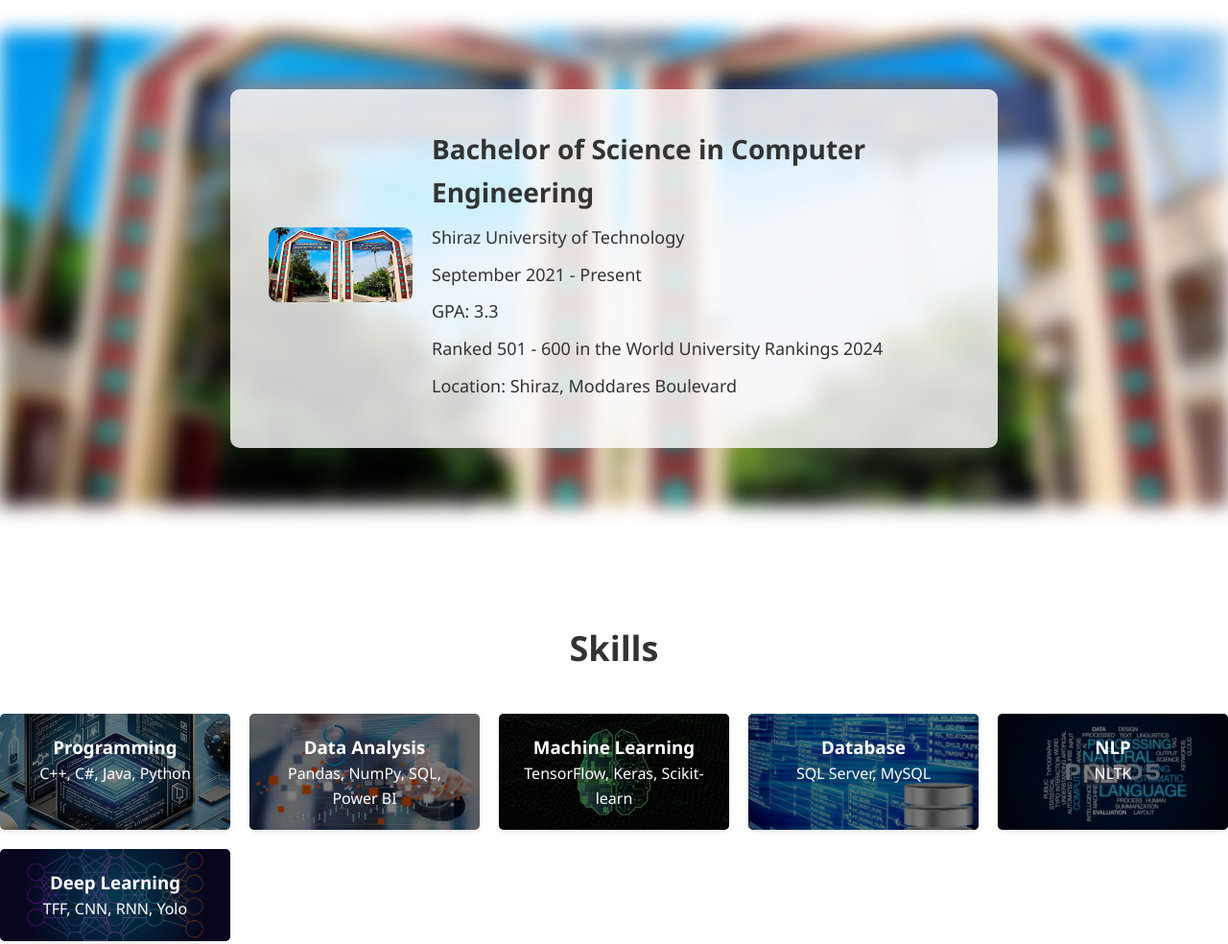
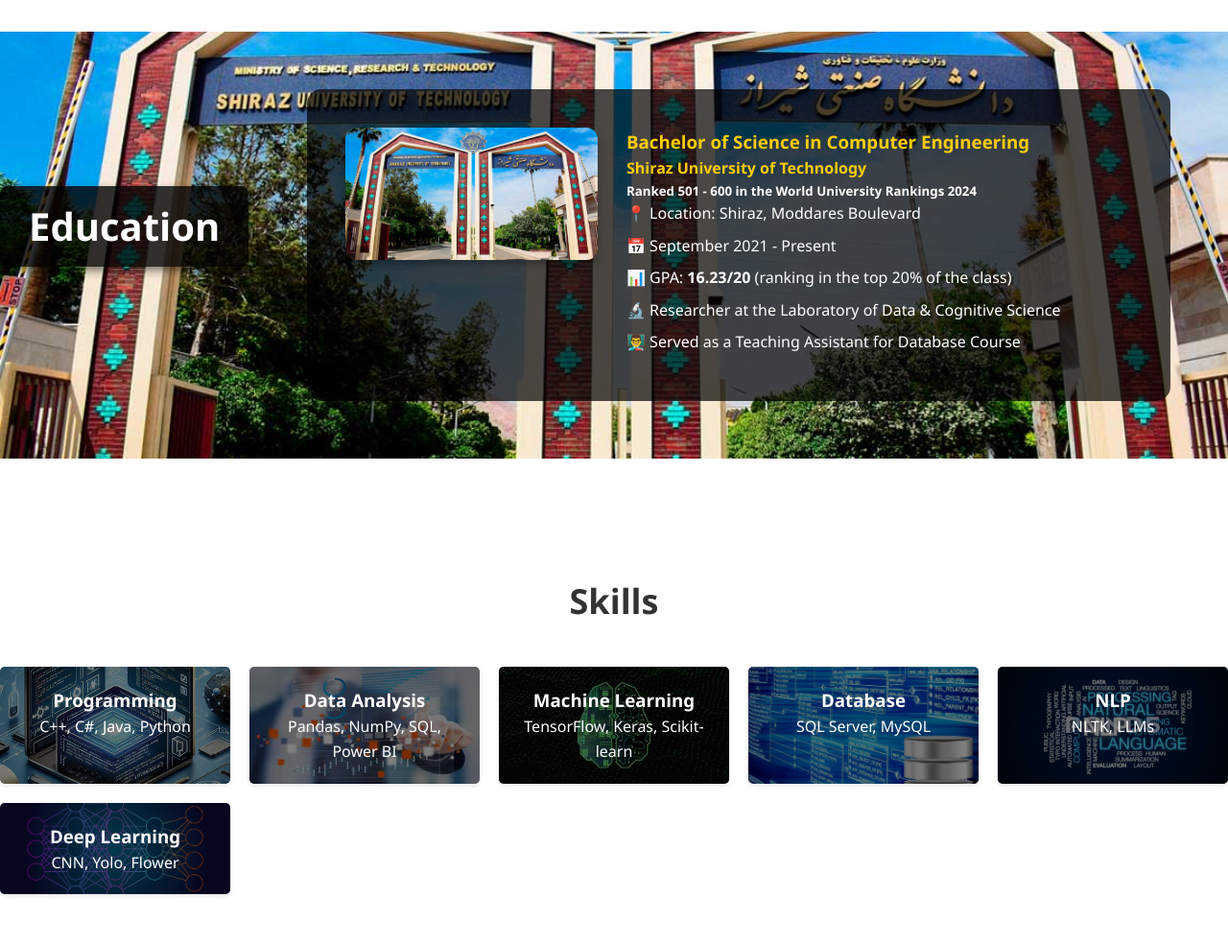
Before and after one commit to mohAhanin/Portfolio-Webpage, a plain HTML site: page index.html in a window 1280 px wide. Shown: the part 840-1824 px from the top of the page at 96% size. Drawn offline with Linux system fonts and the light colour scheme; a script that the page names is missing.

Commit message:
esfand 1403

```diff
--- a/index.html
+++ b/index.html
@@ -1,14 +1,17 @@
 <!DOCTYPE html>
 <html lang="en">
+
 <head>
   <meta charset="UTF-8">
   <meta name="viewport" content="width=device-width, initial-scale=1.0">
-  <title>Mohammad Amin Ahanin -  Portfolio</title>
+  <title>Mohammad Amin Ahanin - Portfolio</title>
   <link rel="stylesheet" href="styles.css">
 </head>
+
 <body>
   <header>
     <nav>
+
       <div class="logo">
         <a href="https://www.linkedin.com/in/mohammadamin-ahanin-a5729a236/" target="_blank">Mohammadamin Ahanin</a>
       </div>
@@ -25,7 +28,7 @@
   <section class="hero">
     <div class="hero-content">
       <h1>Welcome </h1>
-      <p>Explore my projects and skills in Federated-Learning, Deep-Learning, and more.</p>
+      <p>Explore my projects and skills in Data Analysis, Machine Learning, and more.</p>
       <!-- <a href="#about" class="btn">Learn More</a> -->
     </div>
   </section>
@@ -36,7 +39,8 @@
     <div class="about-content">
       <div class="about-text">
         <h2>About Me</h2>
-      <p>Excited to tackle challenging data projects with my skills in data science and machine learning. Eager to contribute to team success and make an impact.</p>
+        <p>Excited to tackle challenging data projects with my skills in data science and machine learning. Eager to
+          contribute to team success and make an impact.</p>
         <p>Email: <a href="mailto:maahaninir@gmail.com">maahaninir@gmail.com</a></p>
         <p>Phone: +98 9339174250</p>
         <p>Location: Shiraz, Iran</p>
@@ -52,7 +56,7 @@
   </section>
 
   <section id="education">
-      <!-- <h2>Education </h2> -->
+    <h2>Education</h2>
     <div class="education-content">
         <div class="education-image">
             <a href="https://www.sutech.ac.ir" target="_blank">
@@ -61,14 +65,19 @@
         </div>
         <div class="education-details">
             <h3>Bachelor of Science in Computer Engineering</h3>
-          <p>Shiraz University of Technology</p>
-          <p>September 2021 - Present</p>
-          <p>GPA: 3.3</p>
-          <p>Ranked 501 - 600 in the World University Rankings 2024</p>
-          <p>Location: Shiraz, Moddares Boulevard</p>
+            <h4>Shiraz University of Technology</h4>
+            <h5>Ranked 501 - 600 in the World University Rankings 2024</h5>
+            <p>📍 Location: Shiraz, Moddares Boulevard</p>
+            <p>📅 September 2021 - Present</p>
+            <p>📊 GPA: <b>16.23/20</b> (ranking in the top 20% of the class)</p>
+            <p>🔬 Researcher at the Laboratory of Data & Cognitive Science</p>
+            <p>👨‍🏫 Served as a Teaching Assistant for Database Course</p>
         </div>
     </div>
 </section>
+
+
+
   </main>
 
 
@@ -93,11 +102,11 @@
       </div>
       <div class="skill nlp">
         <h3>NLP</h3>
-        <p>NLTK</p>
+        <p>NLTK, LLMs</p>
       </div>
       <div class="skill deep-learning">
         <h3>Deep Learning</h3>
-        <p>TFF, CNN, RNN, Yolo</p>
+        <p>CNN, Yolo, Flower</p>
       </div>
     </div>
   </section>
@@ -109,19 +118,29 @@
       <div class="project">
         <img src="booktopia.png" alt="Booktopia Project">
         <h3>Booktopia</h3>
-          <p>Conducted data analysis for a popular online book sales website, created a comprehensive book database using Python, MySQL, and web scraping techniques.</p>
+        <p>PredictionConducted data analysis for a popular online book sales website,
+           extracted information from iranketab.com, and created a comprehensivebook database.
+           This project involved using technologies such as pandas, regex, threading, Beautiful Soup,
+            numpy, ThreadPoolExecutor,MySQL, Python ORM, SQL alchemy, Streamlit, Hypothesis Testing, Seaborn, and Matplotlib.
+           My role included data extraction and cleaning, webscraping, hypothesis testing, metric design, and DSAR response.</p>
         <a href="https://github.com/mohAhanin/Booktopia/blob/main/README.md" target="_blank">View Project</a>
       </div>
       <div class="project">
         <img src="litopia.png" alt="Litopia Project">
         <h3>Litopia</h3>
-          <p>Performed data analysis for a laptop sales company, evaluated competitors' inventories, and built machine learning models for inventory optimization.</p>
+        <p>Performed data analysis for a laptop sales company, evaluated competitors’ inventories for company improvement.
+          This project involved usingtechnologies such as DataBase design, SQL Queries, MySQL DBMS, Python Programming,
+          Machine Learning Algorithms, statistics andstatistical tests,
+          Power BI, Web Scraping, and Git. My role included data extraction from the database, web scraping,
+          DSAR response usingnotebooks and Power BI dashboards, ML model design and optimization,
+          problem-solving, data visualization, and data cleaning.</p>
         <a href="https://github.com/mohAhanin/Litopia/blob/main/README.md" target="_blank">View Project</a>
       </div>
       <div class="project">
         <img src="friendzone.png" alt="Friendzone">
         <h3>Friend Zone</h3>
-          <p>Implemented supervised and unsupervised machine learning algorithms to gather information about friends using social networks' APIs.</p>
+        <p>Implemented supervised and unsupervised machine learning algorithms to gather information about friends using
+          social networks' APIs.</p>
         <a href="https://github.com/mohAhanin/friendZone/blob/main/README.md" target="_blank">View Project</a>
       </div>
     </div>
@@ -132,15 +151,17 @@
     <ul class="experience-list">
       <li class="experience-item">
         <h3>Data Scientist</h3>
-          <p> <a href="https://arioobarzan.com/">Arioobarzan Co.</a> </p>
+        <p> <a href="https://www.arioo.ir/">Arioobarzan Co.</a> </p>
         <p class="date">August 2024 - present</p>
-          <p>Specializing in image processing and utilizing YOLO (You Only Look Once) for object detection and recognition tasks.</p>
+        <p>Specializing in image processing and utilizing YOLO (You Only Look Once) for object detection and recognition
+          tasks.</p>
       </li>
       <li class="experience-item">
         <h3>Data Analyst Intern</h3>
         <p><a href="https://quera.org/">Quera</a></p>
         <p class="date">July 2023 - November 2023</p>
-          <p>Conducted data analysis, database creation, web scraping, ML model design, and data visualization using Python, SQL, Power BI, and Git.</p>
+        <p>Conducted data analysis, database creation, web scraping, ML model design, and data visualization using
+          Python, SQL, Power BI, and Git.</p>
       </li>
       <li class="experience-item">
         <h3>Deputy Secretary of The Artificial Intelligence Scientific Society</h3>
@@ -156,9 +177,10 @@
   </main>
 
   <footer>
-    <p>&copy; 2024 Mohammad Amin Ahanin</p>
+    <p>&copy; 2025 Mohammad Amin Ahanin</p>
   </footer>
 
   <script src="script.js"></script>
 </body>
+
 </html>
--- a/styles.css
+++ b/styles.css
@@ -202,69 +202,67 @@
   font-size: 18px;
 }
 
-/* Education section */
 #education {
   position: relative;
   padding: 60px 0;
-}
-
-#education::before {
-  content: "";
-  position: absolute;
-  top: 0;
-  left: 0;
-  width: 100%;
-  height: 100%;
   background-image: url('university.jpg');
   background-size: cover;
   background-position: center;
-  filter: blur(10px);
-  z-index: -1;
+  filter: blur(0); /* Remove blur */
+  height: 100vh; /* Full screen height */
+  display: flex;
+  align-items: center; /* Vertical centering */
+  justify-content: center; /* Horizontal centering */
 }
 
 #education h2 {
-  color: #666;
-  text-align: center;
+  background-color: rgba(0, 0, 0, 0.8); /* Dark box behind text */
+  color: #fff;
+  padding: 10px 30px;
+  border-radius: 8px;
+  font-size: 40px;
+  font-weight: bold;
+  box-shadow: 0 4px 10px rgba(0, 0, 0, 0.5); /* Optional shadow for emphasis */
 }
 
+
 .education-content {
-  transition: transform 0.3s ease-in-out;
-  position: relative;
-  z-index: 1;
-  background-color: rgba(255, 255, 255, 0.8);
+  background-color: rgba(0, 0, 0, 0.7);
+  color: #fff;
+  border-radius: 15px;
   padding: 40px;
-  border-radius: 10px;
-  max-width: 800px;
+  display: grid;
+  grid-template-columns: 1fr 2fr;
+  gap: 30px;
+  max-width: 900px;
   margin: 0 auto;
-  display: flex;
-  flex-direction: row;
-  align-items: center;
+  transition: transform 0.3s ease-in-out, box-shadow 0.3s ease-in-out;
 }
-
 .education-content:hover {
-  transform: scale(1.05);
-  box-shadow: 0px 5px 10px rgba(0, 0, 0, 0.2);
+  transform: scale(1.05); /* Enlarges the content on hover */
+  box-shadow: 0 8px 20px rgba(0, 0, 0, 0.5); /* Adds a shadow effect for better focus */
 }
 
 .education-image img {
-  max-width: 150px;
-  border-radius: 10px;
-  margin-right: 20px;
+  width: 100%;
+  border-radius: 12px;
+  box-shadow: 0 4px 8px rgba(0, 0, 0, 0.3);
+  transition: transform 0.3s ease-in-out;
 }
 
-.education-details {
-  flex: 1;
+.education-image img:hover {
+  transform: scale(1.1); /* Slight zoom-in effect for the image */
 }
 
-.education-details h3 {
-  font-size: 28px;
-  margin-bottom: 10px;
+.education-details h3, .education-details h4 {
+  color: #ffcc00;
 }
 
 .education-details p {
-  margin-bottom: 10px;
-  font-size: 18px;
+  margin-bottom: 8px;
 }
+
+
 
 /* Skills section */
 .skills-list {
```
Lines whose indentation alone changed are shown as unchanged.
